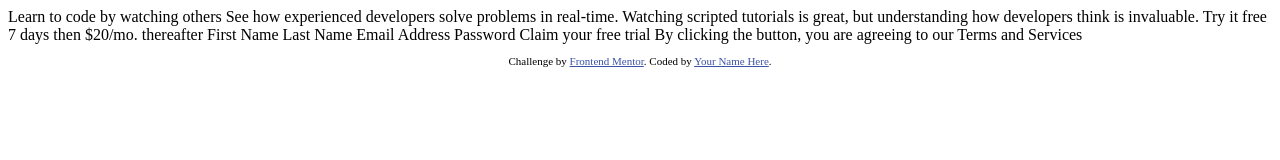
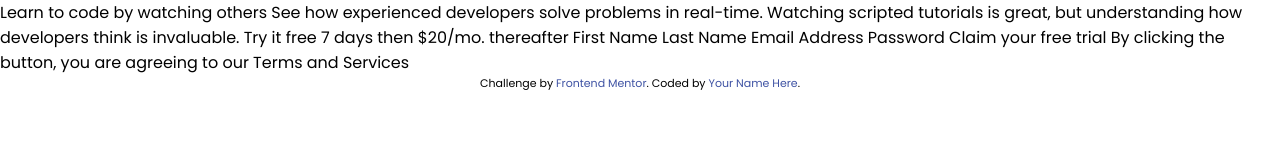
Before and after one commit to nicolugocbz86/intro-component-with-sign-up-form, a plain HTML site: page index.html in a window 1280 px wide. Drawn offline with Linux system fonts and the light colour scheme.

Commit message:
html: tab size, remove style tag, link tag to css file - css: .attribution class

```diff
--- a/css/index.css
+++ b/css/index.css
@@ -26,3 +26,12 @@
         /* ID */
 
     }
+
+    .attribution {
+        font-size: 11px;
+        text-align: center;
+    }
+    .attribution a {
+        text-decoration: none;
+        color: hsl(228, 45%, 44%);
+    }
--- a/index.html
+++ b/index.html
@@ -2,41 +2,21 @@
 <html lang="en">
 <head>
     <meta charset="UTF-8">
-  <meta name="viewport" content="width=device-width, initial-scale=1.0"> <!-- displays site properly based on user's device -->
-
-  <link rel="icon" type="image/png" sizes="32x32" href="./images/favicon-32x32.png">
-
+    <meta name="viewport" content="width=device-width, initial-scale=1.0">
+    <link rel="icon" type="image/png" sizes="32x32" href="images/favicon-32x32.png">
+    <link rel="stylesheet" href="css/index.css">
     <title>Frontend Mentor | Intro component with sign up form</title>
-
-  <!-- Feel free to remove these styles or customise in your own stylesheet 👍 -->
-  <style>
-    .attribution { font-size: 11px; text-align: center; }
-    .attribution a { color: hsl(228, 45%, 44%); }
-  </style>
 </head>
 <body>
-
     Learn to code by watching others
-
-  See how experienced developers solve problems in real-time. Watching scripted tutorials is great,
-  but understanding how developers think is invaluable.
-
+    See how experienced developers solve problems in real-time. Watching scripted tutorials is great, but understanding how developers think is invaluable.
     Try it free 7 days then $20/mo. thereafter
-
     First Name
     Last Name
     Email Address
     Password
-
     Claim your free trial
-
     By clicking the button, you are agreeing to our Terms and Services
-
-  <footer>
-    <p class="attribution">
-      Challenge by <a href="https://www.frontendmentor.io?ref=challenge" target="_blank">Frontend Mentor</a>.
-      Coded by <a href="#">Your Name Here</a>.
-    </p>
-  </footer>
+    <footer><p class="attribution">Challenge by <a href="https://www.frontendmentor.io?ref=challenge" target="_blank">Frontend Mentor</a>. Coded by <a href="#">Your Name Here</a>.</p></footer>
 </body>
 </html>
```
Lines whose indentation alone changed are shown as unchanged.
